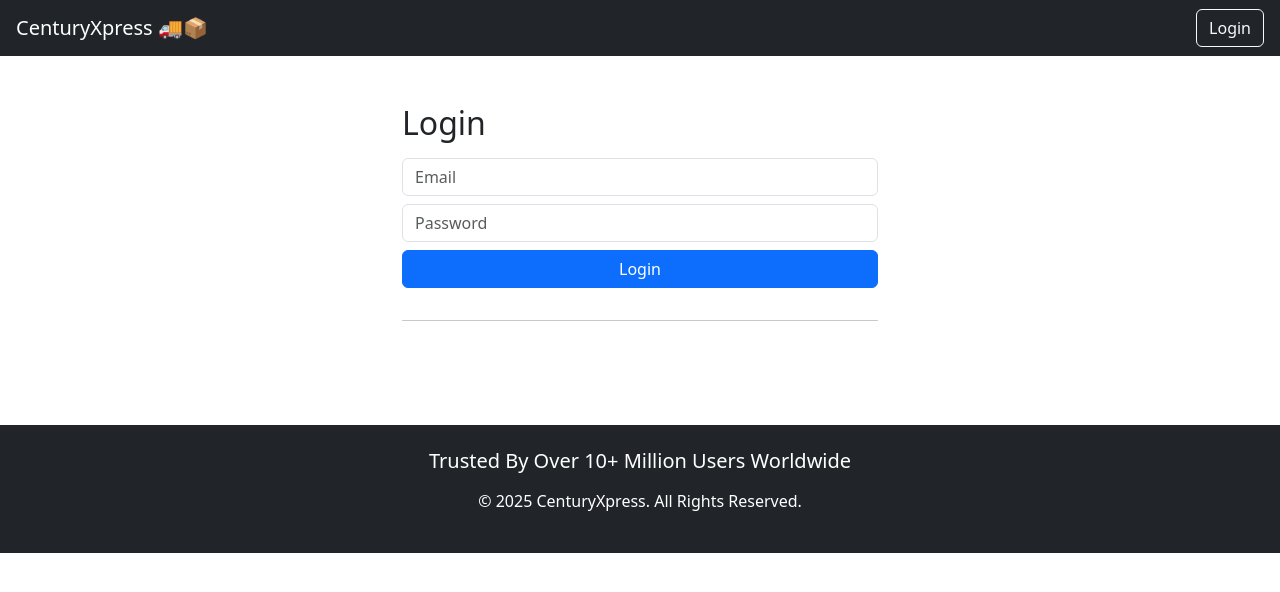
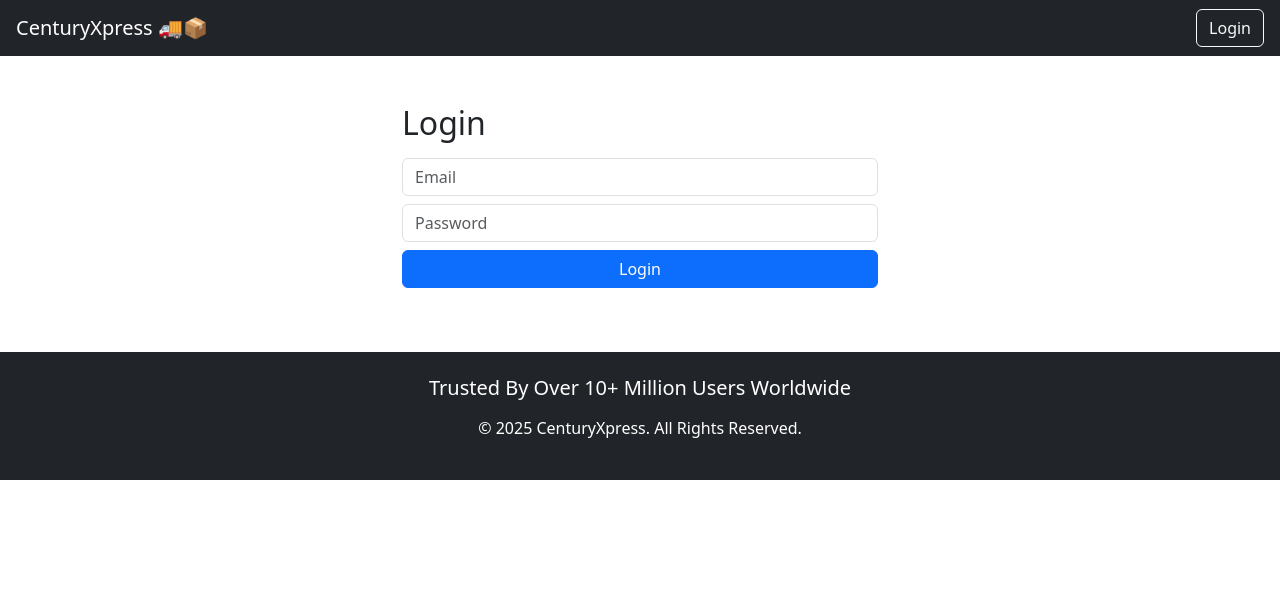
Before and after one commit to Aerons1/Centuryxpress, a React (Create React App) app: page /login in a window 1280 px wide. Shown: the top 592 px of the page. Built offline with nearby package versions, Linux system fonts and the light colour scheme; no server answers.

Commit message:
Updated login page layout and removed Google Auth

```diff
--- a/src/App.js
+++ b/src/App.js
@@ -20,7 +20,7 @@
         <Routes>
           <Route path="/" element={<Home />} />
           <Route path="/track/:trackingNumber" element={<TrackParcel />} />
-          <Route path="/login" element={<Login />} />
+          <Route path="/login" element={ <Login /> } />
 
 
           {/* Protected Admin Route */}
@@ -42,5 +42,4 @@
     </GoogleOAuthProvider>
   );
 }
-
 export default App;
--- a/src/pages/Login.js
+++ b/src/pages/Login.js
@@ -1,6 +1,5 @@
 import React, { useState } from 'react';
 import { useNavigate } from 'react-router-dom';
-import { GoogleLogin } from '@react-oauth/google';
 import { jwtDecode } from 'jwt-decode';
 import { toast } from 'react-toastify';
 import 'react-toastify/dist/ReactToastify.css';
@@ -31,27 +30,6 @@
     }
   };
 
-  const handleGoogleSuccess = async (credentialResponse) => {
-    try {
-      const { data } = await API.post('/auth/google', {
-        token: credentialResponse.credential
-      });
-      saveToken(data.token);
-
-      const decoded = jwtDecode(data.token);
-
-      if (decoded.isAdmin) {
-        toast.success('Admin Google login successful!');
-        navigate('/admin');
-      } else {
-        toast.success('Google login successful!');
-        navigate('/dashboard'); // Redirect normal users to dashboard
-      }
-    } catch (err) {
-      toast.error('Google Sign-In failed');
-    }
-  };
-
   return (
     <div className="container mt-5" style={{ maxWidth: '500px' }}>
       <h2 className="mb-3">Login</h2>
@@ -70,11 +48,6 @@
       <button className="btn btn-primary w-100 mb-3" onClick={handleLogin}>
         Login
       </button>
-      <hr />
-      <GoogleLogin
-        onSuccess={handleGoogleSuccess}
-        onError={() => toast.error('Google Login Failed')}
-      />
     </div>
   );
 }
```
Also changed, not shown: src/index.js (line endings or trailing spaces), 9 other files (tests, documents, lock files or other folders).
